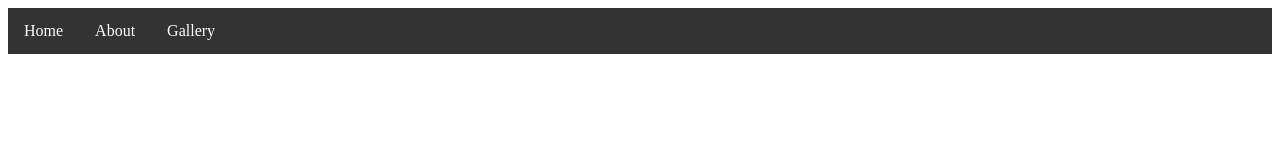
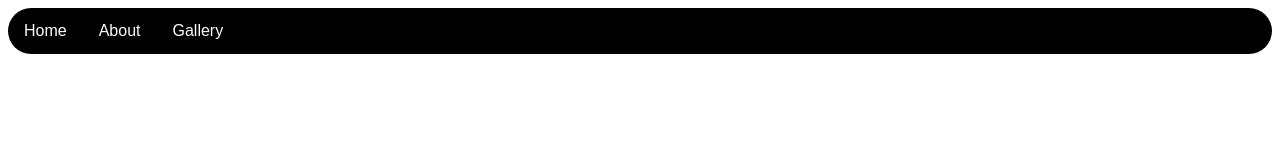
Before and after one commit to yogyakartagrimreaper/fluffy-funicular, a plain HTML site: page index.html in a window 1280 px wide. Drawn offline with Linux system fonts and the light colour scheme.

Commit message:
Koreksi navbar dan style.css

```diff
--- a/index.html
+++ b/index.html
@@ -10,7 +10,7 @@
     <ul>
         <li><a href="index.html">Home</a></li>
         <li><a href="about.html">About</a></li>
-        <li><a href="Gallery.html">Gallery</a></li>
+        <li><a href="gallery.html">Gallery</a></li>
     </ul>
 </body>
 </html>
--- a/style.css
+++ b/style.css
@@ -3,7 +3,9 @@ ul {
   margin: 0;
   padding: 0;
   overflow: hidden;
-  background-color: #333333;
+  background-color: black;
+  border-radius: 25px;
+  font-family:sans-serif;
 }
 
 ul li {
@@ -19,5 +21,5 @@ ul li a {
 }
 
 ul li a:hover {
-  background-color: #111111;
+  background-color: rgb(185, 185, 185);
 }
```
